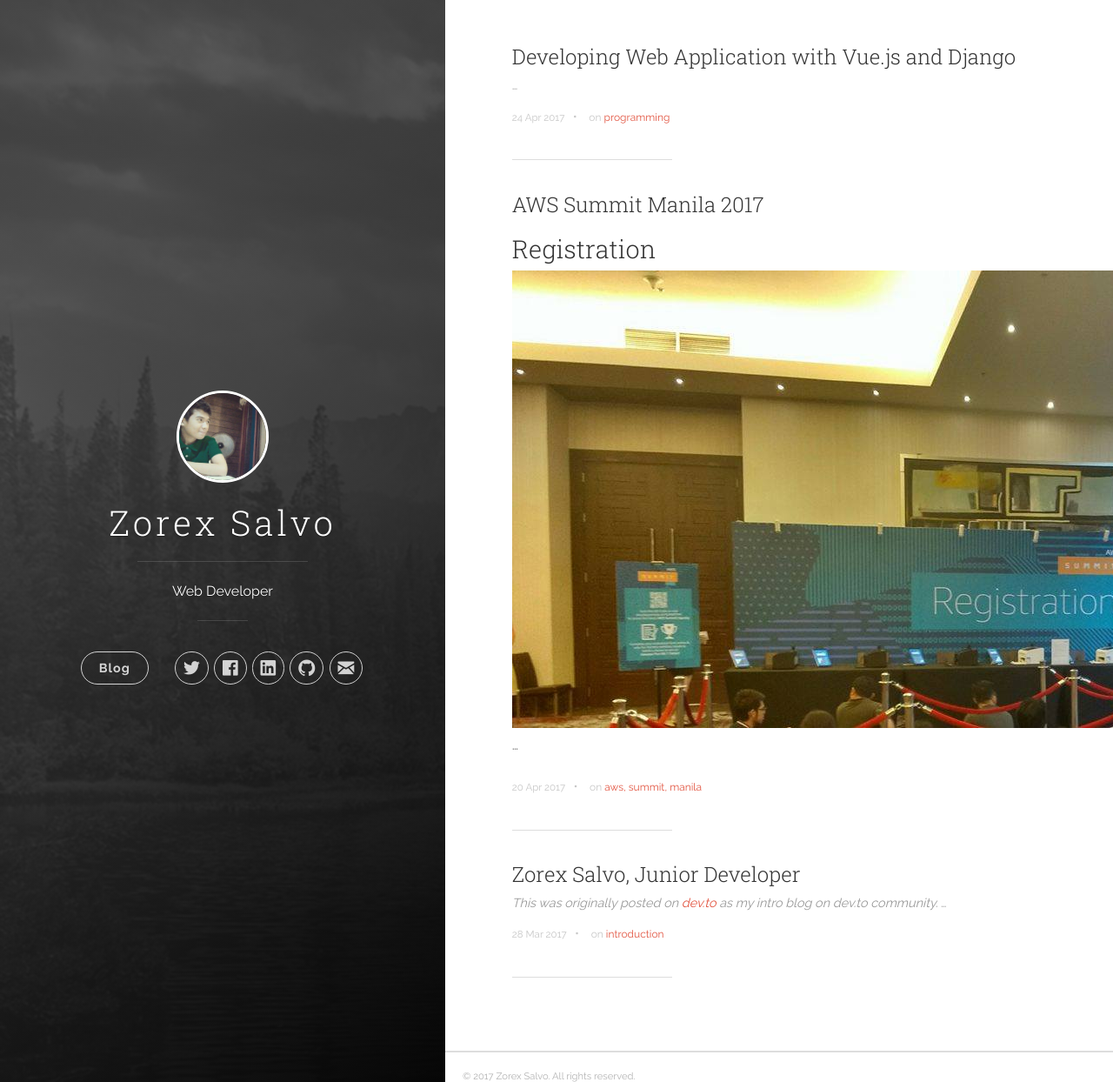
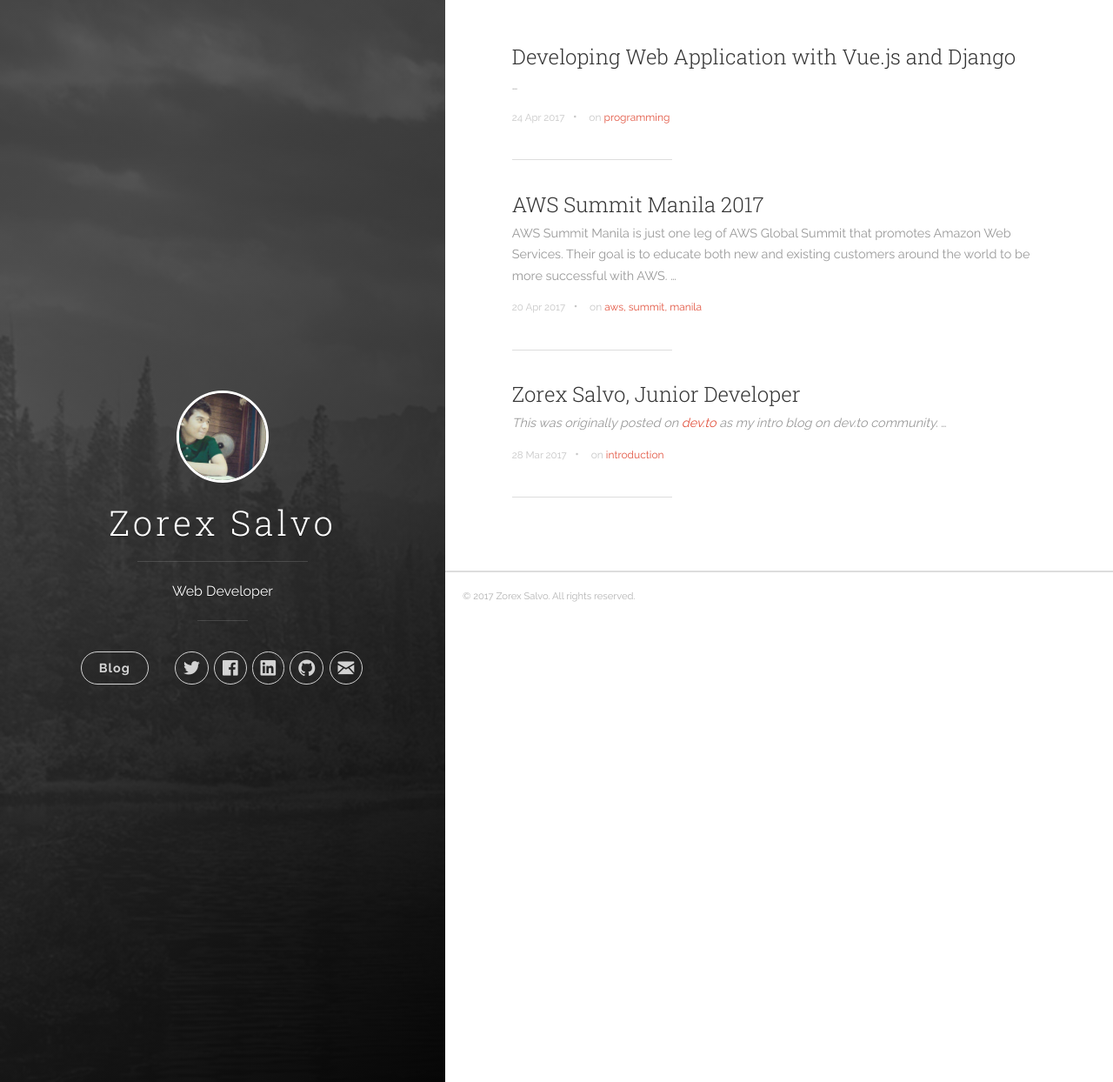
Before and after one commit to zorexsalvo/jekyll-blog-site, a Jekyll site: the page built from index.html, in a window 1280 px wide and 1244 px high. Shown: the whole window at 87% size. Built offline with Jekyll 4.4.1, drawn with Linux system fonts in a browser that asks for light colours; nearby versions of some CDN libraries; the list of posts is cut into pages by our own code.

Commit message:
Update 2017-04-20-aws-summit-manila-2017.md

```diff
--- a/_posts/2017-04-20-aws-summit-manila-2017.md
+++ b/_posts/2017-04-20-aws-summit-manila-2017.md
@@ -5,6 +5,8 @@ description:
 cover_image: https://daveden.files.wordpress.com/2013/02/linux_cat.jpg
 tags: aws, summit, manila
 ---
+AWS Summit Manila is just one leg of AWS Global Summit that promotes Amazon Web Services. Their goal is to educate both new and existing customers around the world to be more successful with AWS.
+
 ### Registration
 ![Registration 1](/images/aws/registration2.jpg)
 
```
